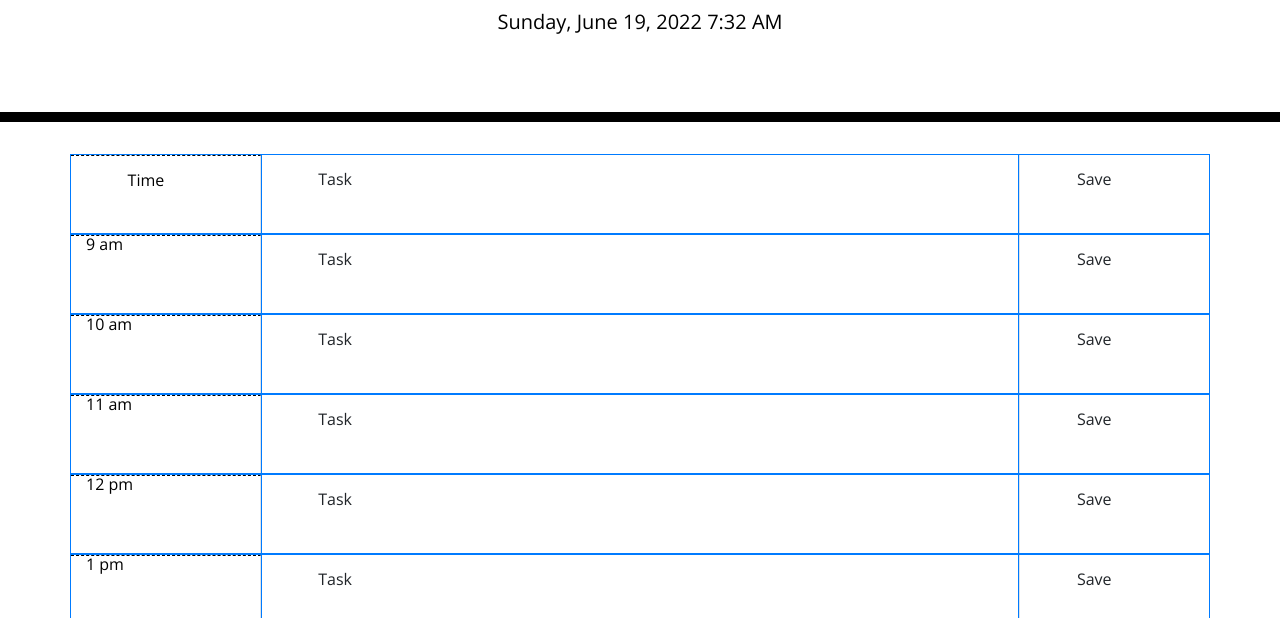
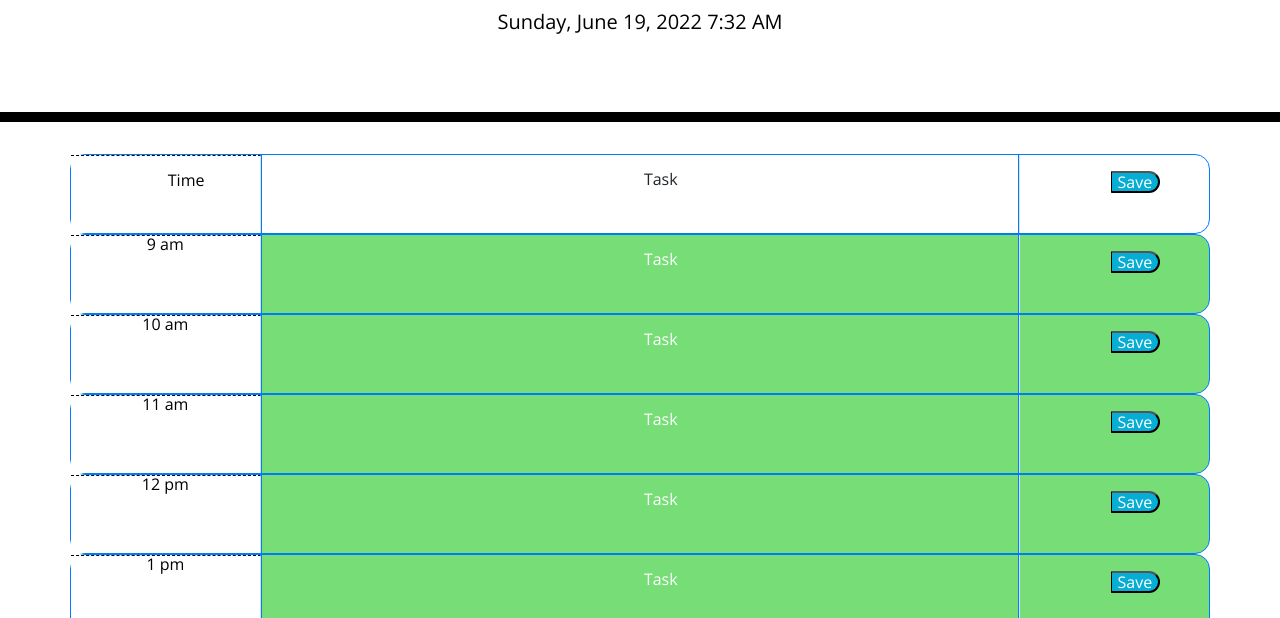
Before and after one commit to marcelamejiao/Work-Day-Scheduler, a plain HTML site: page index.html in a window 1280 px wide. Shown: the part 182-800 px from the top of the page. Drawn offline with nearby package versions, Linux system fonts and the light colour scheme.

Commit message:
Add timeblock colour logic

```diff
--- a/assets/js/script.js
+++ b/assets/js/script.js
@@ -10,6 +10,9 @@ function renderTimeBlocks () {
     var sampleRow = $('#sample-row');
     var timeBlocks = $('#time-blocks');
 
+    // Set current hour without minutes
+    var currentTime = moment().minutes(0).seconds(0).millisecond(0);
+
     var startHour = 9;
     var endTime = 17;
 
@@ -20,8 +23,24 @@ function renderTimeBlocks () {
         // Select the column with the hour
         var hourColumn = newRow.children('.hour');
 
+        var timeBlockTime = moment().hour(i).minutes(0).seconds(0).millisecond(0);
+
+        // if currentTime == timeBlockTime then backgroundcolor = red (present)
+        if (currentTime.isSame(timeBlockTime)) {
+            newRow.addClass("present");
+        }
+        // if currentTime < timeBlockTime then backgroundcolor = green (future)
+        if (currentTime.isBefore(timeBlockTime)) {
+            console.log(currentTime, timeBlockTime)
+            newRow.addClass("future");
+        }
+        // if currentTime > timeBlockTime then backgroundcolor = grey (past)
+        if (currentTime.isAfter(timeBlockTime)) {
+            newRow.addClass("past");
+        }
+
         // Display time in AM/PM format
-        hourColumn.text(moment().hour(i).minutes(0).format('h a'));
+        hourColumn.text(timeBlockTime.format('h a'));
 
         // Add to the list of timeBlocks
         newRow.appendTo(timeBlocks);
--- a/index.html
+++ b/index.html
@@ -29,15 +29,15 @@
       <p id="currentDay" class="lead"></p>
     </header>
     <div class="container" id="time-blocks">
-      <div id="sample-row" class="row border border-primary">
+      <div id="sample-row" class="row border border-primary time-block">
         <div class="col-2 border-right hour">
           Time
         </div>
-        <div class="col-8 border-left border-right border-primary task">
+        <div class="col-8 border-left border-right border-primary description">
           Task
         </div>
         <div class="col-2 border-left save">
-          Save
+          <button class="saveBtn">Save</button>
         </div>
       </div>
     </div>
```
